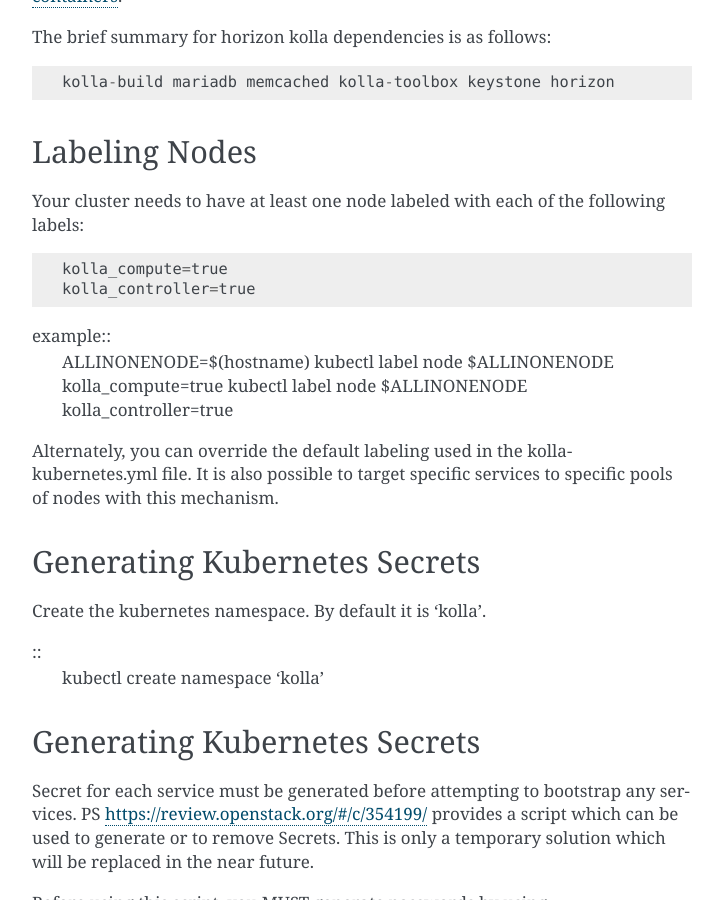
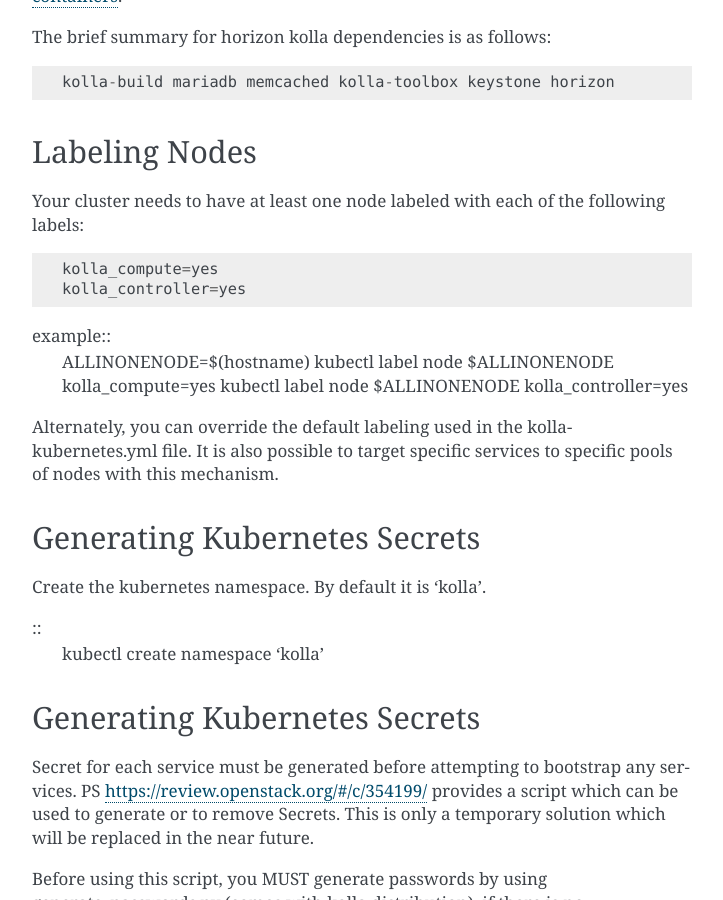
Before and after one commit to openstack-archive/kolla-kubernetes, a Sphinx documentation site: the page built from doc/source/quickstart.rst, in a window 1280 px wide and 900 px high, scrolled down 4370 px. Shown: the whole window, without its empty margins (388-1111 px from the left). Built offline with Sphinx 7.4.7, drawn with Linux system fonts in a browser that asks for light colours.

Commit message:
Change true to yes in default host labels
The quotes are being stripped from the values and then true is being
cast to a bool that kube doesn't like. This changes the default to
'yes', which is a string

TrivialFix

Change-Id: I4248521e7fe648ac292cc5faafee9c659f6a5af0

```diff
--- a/doc/source/quickstart.rst
+++ b/doc/source/quickstart.rst
@@ -227,13 +227,13 @@ Labeling Nodes
 Your cluster needs to have at least one node labeled with each of the
 following labels::
 
-    kolla_compute=true
-    kolla_controller=true
+    kolla_compute=yes
+    kolla_controller=yes
 
 example::
     ALLINONENODE=$(hostname)
-    kubectl label node $ALLINONENODE kolla_compute=true
-    kubectl label node $ALLINONENODE kolla_controller=true
+    kubectl label node $ALLINONENODE kolla_compute=yes
+    kubectl label node $ALLINONENODE kolla_controller=yes
 
 Alternately, you can override the default labeling used in the
 kolla-kubernetes.yml file. It is also possible to target specific
```
Also changed, not shown: 1 other file.
